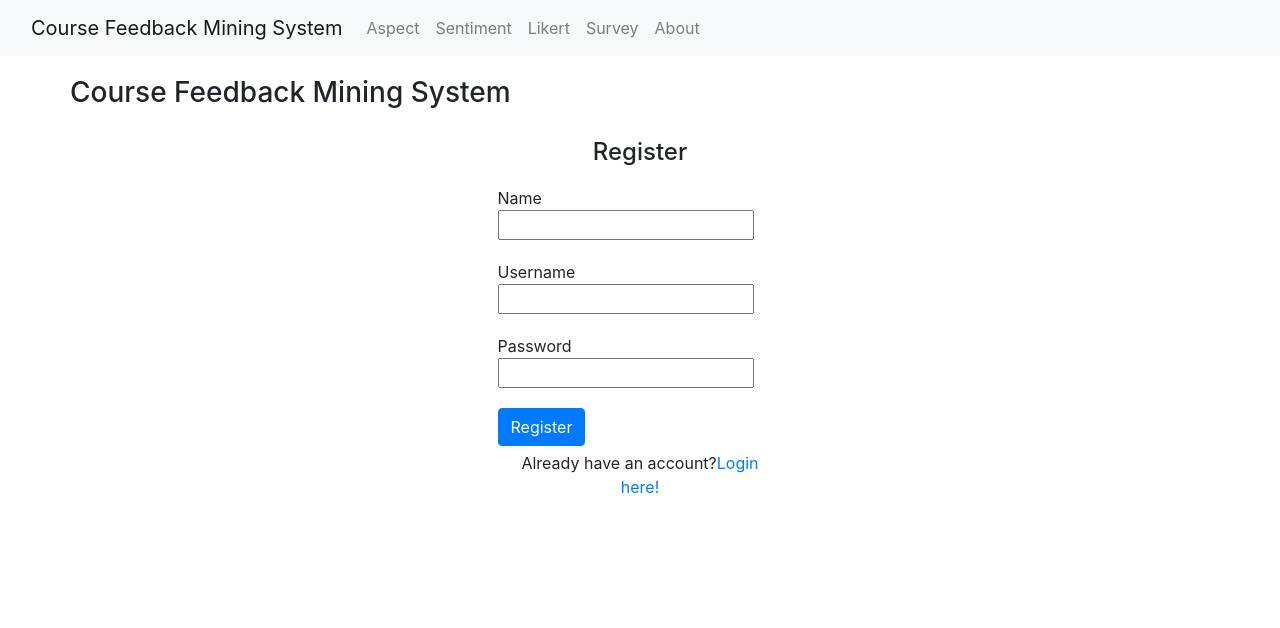
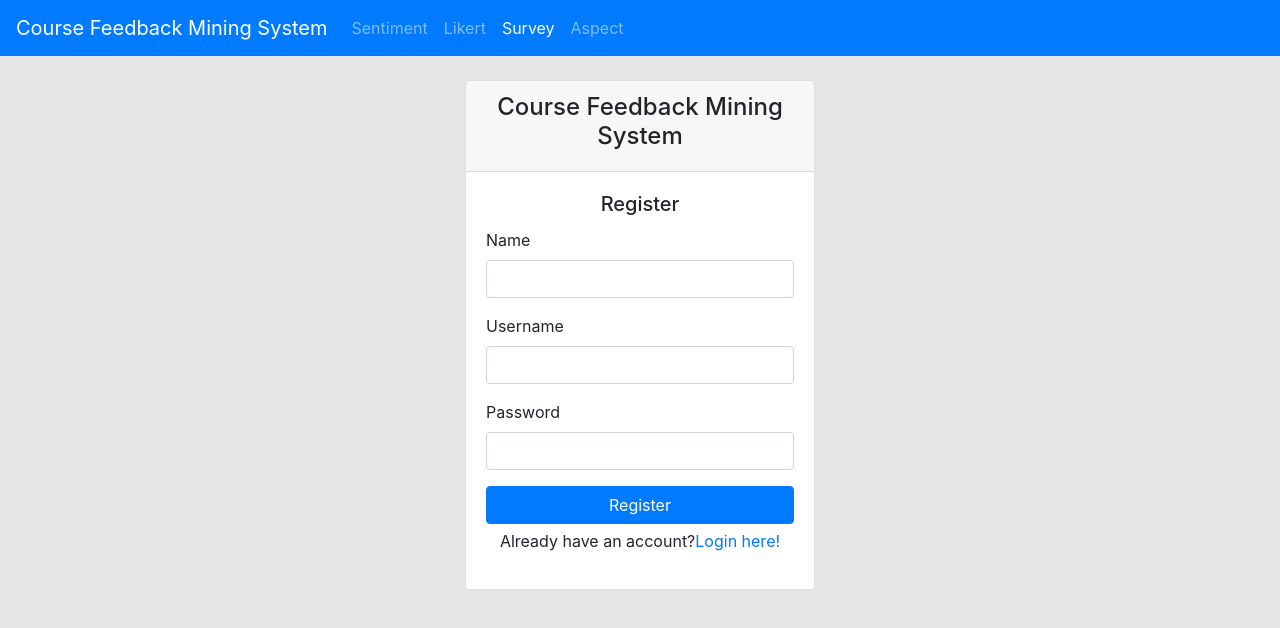
Before and after one commit to maxima04/recommender, a Django app: page /register/ in a window 1280 px wide. Shown: the top 628 px of the page. Run offline with Django 3.2, Linux system fonts and the light colour scheme; parts of the project's set-up code (start-up, migrations or seed data) failed here and were passed over; some libraries are stand-ins or nearby versions.

Commit message:
updated ui

```diff
--- a/survey/app/__init__.py
+++ b/survey/app/__init__.py
@@ -1,6 +1,5 @@
 # import spacy
 #
 # def startup():
-#     nlp = spacy.load("en_core_web_lg")
-#
+#     nlp = spacy.load("en_core_web_sm")
 # startup()
--- a/survey/app/controller.py
+++ b/survey/app/controller.py
@@ -161,7 +161,7 @@ def getAspect():
 
     df = pd.read_csv(OPINION_SURVEY_DIR)
     ndf = df
-    nlp = spacy.load('en_core_web_lg')
+    nlp = spacy.load('en_core_web_sm')
 
     col_range = len(ndf.columns) # number of columns
     stored_pos = []
--- a/survey/app/forms.py
+++ b/survey/app/forms.py
@@ -25,13 +25,12 @@ questions = Surveyquestions.objects.all()
 ANSWER_LISTS = (('Strongly Agree', 'Strongly Agree'),
                 ('Agree', 'Agree'),
                 ('Disagree', 'Disagree'),
-                ('Strongly Disagree', 'Strongly Disagree'),
-                ('N/A', 'N/A'))
+                ('Strongly Disagree', 'Strongly Disagree'))
 
 
 class LikertForm(forms.Form):
-    course_name = forms.CharField(max_length=70)
-    a1 = forms.CharField(label=questions[0].question_description, max_length=255, widget=forms.RadioSelect(choices=ANSWER_LISTS))
+    course_name = forms.CharField(max_length=70, widget=forms.TextInput(attrs={'class' : 'form-control'}))
+    a1 = forms.CharField(label=questions[0].question_description, max_length=255, widget=forms.RadioSelect(choices=ANSWER_LISTS), attrs={'class' : 'form-check-input'})
     a2 = forms.CharField(label=questions[1].question_description, max_length=255, widget=forms.RadioSelect(choices=ANSWER_LISTS))
     a3 = forms.CharField(label=questions[2].question_description, max_length=255, widget=forms.RadioSelect(choices=ANSWER_LISTS))
     a4 = forms.CharField(label=questions[3].question_description, max_length=255, widget=forms.RadioSelect(choices=ANSWER_LISTS))
@@ -66,50 +65,50 @@ class LikertForm(forms.Form):
     ac8 = forms.CharField(label=questions[31].question_description, max_length=255, widget=forms.RadioSelect(choices=ANSWER_LISTS))
 
 class SurveyForm(forms.Form):
-    course_name = forms.CharField(max_length=70)
-    a1 = forms.CharField(max_length=255)
-    a2 = forms.CharField(max_length=255)
-    a3 = forms.CharField(max_length=255)
-    a4 = forms.CharField(max_length=255)
-    a5 = forms.CharField(max_length=255)
-    a6 = forms.CharField(max_length=255)
-    a7 = forms.CharField(max_length=255)
-    a8 = forms.CharField(max_length=255)
-    a9 = forms.CharField(max_length=255)
-    a10 = forms.CharField(max_length=255)
-    a11 = forms.CharField(max_length=255)
-    a12 = forms.CharField(max_length=255)
-    a13 = forms.CharField(max_length=255)
+    course_name = forms.CharField(max_length=70, widget=forms.TextInput(attrs={'class' : 'form-control'}))
+    a1 = forms.CharField(max_length=255, widget=forms.TextInput(attrs={'class' : 'form-control'}))
+    a2 = forms.CharField(max_length=255, widget=forms.TextInput(attrs={'class' : 'form-control'}))
+    a3 = forms.CharField(max_length=255, widget=forms.TextInput(attrs={'class' : 'form-control'}))
+    a4 = forms.CharField(max_length=255, widget=forms.TextInput(attrs={'class' : 'form-control'}))
+    a5 = forms.CharField(max_length=255, widget=forms.TextInput(attrs={'class' : 'form-control'}))
+    a6 = forms.CharField(max_length=255, widget=forms.TextInput(attrs={'class' : 'form-control'}))
+    a7 = forms.CharField(max_length=255, widget=forms.TextInput(attrs={'class' : 'form-control'}))
+    a8 = forms.CharField(max_length=255, widget=forms.TextInput(attrs={'class' : 'form-control'}))
+    a9 = forms.CharField(max_length=255, widget=forms.TextInput(attrs={'class' : 'form-control'}))
+    a10 = forms.CharField(max_length=255, widget=forms.TextInput(attrs={'class' : 'form-control'}))
+    a11 = forms.CharField(max_length=255, widget=forms.TextInput(attrs={'class' : 'form-control'}))
+    a12 = forms.CharField(max_length=255, widget=forms.TextInput(attrs={'class' : 'form-control'}))
+    a13 = forms.CharField(max_length=255, widget=forms.TextInput(attrs={'class' : 'form-control'}))
 
-    a14 = forms.CharField(max_length=255)
-    a15 = forms.CharField(max_length=255)
-    a16 = forms.CharField(max_length=255)
-    a17 = forms.CharField(max_length=255)
-    a18 = forms.CharField(max_length=255)
+    a14 = forms.CharField(max_length=255, widget=forms.TextInput(attrs={'class' : 'form-control'}))
+    a15 = forms.CharField(max_length=255, widget=forms.TextInput(attrs={'class' : 'form-control'}))
+    a16 = forms.CharField(max_length=255, widget=forms.TextInput(attrs={'class' : 'form-control'}))
+    a17 = forms.CharField(max_length=255, widget=forms.TextInput(attrs={'class' : 'form-control'}))
+    a18 = forms.CharField(max_length=255, widget=forms.TextInput(attrs={'class' : 'form-control'}))
 
-    i1 = forms.CharField(max_length=255)
-    i2 = forms.CharField(max_length=255)
-    i3 = forms.CharField(max_length=255)
+    i1 = forms.CharField(max_length=255, widget=forms.TextInput(attrs={'class' : 'form-control'}))
+    i2 = forms.CharField(max_length=255, widget=forms.TextInput(attrs={'class' : 'form-control'}))
+    i3 = forms.CharField(max_length=255, widget=forms.TextInput(attrs={'class' : 'form-control'}))
 
-    ac1 = forms.CharField(max_length=255)
-    ac2 = forms.CharField(max_length=255)
-    ac3 = forms.CharField(max_length=255)
-    ac4 = forms.CharField(max_length=255)
-    ac5 = forms.CharField(max_length=255)
-    ac6 = forms.CharField(max_length=255)
-    ac7 = forms.CharField(max_length=255)
-    ac8 = forms.CharField(max_length=255)
+    ac1 = forms.CharField(max_length=255, widget=forms.TextInput(attrs={'class' : 'form-control'}))
+    ac2 = forms.CharField(max_length=255, widget=forms.TextInput(attrs={'class' : 'form-control'}))
+    ac3 = forms.CharField(max_length=255, widget=forms.TextInput(attrs={'class' : 'form-control'}))
+    ac4 = forms.CharField(max_length=255, widget=forms.TextInput(attrs={'class' : 'form-control'}))
+    ac5 = forms.CharField(max_length=255, widget=forms.TextInput(attrs={'class' : 'form-control'}))
+    ac6 = forms.CharField(max_length=255, widget=forms.TextInput(attrs={'class' : 'form-control'}))
+    ac7 = forms.CharField(max_length=255, widget=forms.TextInput(attrs={'class' : 'form-control'}))
+    ac8 = forms.CharField(max_length=255, widget=forms.TextInput(attrs={'class' : 'form-control'}))
 
 class OpinionForm(forms.Form):
-    e1 = forms.CharField(label="26. What I like best in Canvas is/are: ", max_length=255)
-    e2 = forms.CharField(label="27. What I like least in Canvas is/are:  ", max_length=255)
-    e3 = forms.CharField(label="28. I would like to suggest:  ", max_length=255)
+    e1 = forms.CharField(label="26. What I like best in Canvas is/are: ", max_length=255, widget=forms.TextInput(attrs={'class' : 'form-control'}))
+    e2 = forms.CharField(label="27. What I like least in Canvas is/are:  ", max_length=255, widget=forms.TextInput(attrs={'class' : 'form-control'}))
+    e3 = forms.CharField(label="28. I would like to suggest:  ", max_length=255, widget=forms.TextInput(attrs={'class' : 'form-control'}))
 
 class RegistrationForm(forms.Form):
-    name = forms.CharField(label="Name", max_length=55)
-    username = forms.CharField(label="Username", max_length=255)
-    password = forms.CharField(label="Password", max_length=55, widget=forms.PasswordInput)
+    name = forms.CharField(label="Name", max_length=55, widget=forms.TextInput(attrs={'class' : 'form-control'}))
+    username = forms.CharField(label="Username", max_length=255, widget=forms.TextInput(attrs={'class' : 'form-control'}))
+    password = forms.CharField(label="Password", max_length=55, widget=forms.PasswordInput(attrs={'class' : 'form-control'}))
 
 class LoginForm(forms.Form):
-    username = forms.CharField(label="Username", max_length=255)
-    password = forms.CharField(label="Password", max_length=55, widget=forms.PasswordInput)
+    username = forms.CharField(label="Username", max_length=255, widget=forms.TextInput(attrs={'class' : 'form-control'}))
+    password = forms.CharField(label="Password", max_length=55, widget=forms.PasswordInput(attrs={'class' : 'form-control'}))
--- a/survey/app/static/css/style.css
+++ b/survey/app/static/css/style.css
@@ -1,10 +1,16 @@
 body {
+    background-color: #e5e5e5;
 }
 
-/*Login and register*/
-#login-form, #register-form, #form-label, #aspect-form{
+/*top margin*/
+#div-margin-top, #login-form, #register-form, #form-label{
+    margin-top: 80px;
+}
+
+#aspect-form{
     margin-top: 20px;
 }
+
 
 #login-button, #login-fields-label, #register-button, #register-fields-label{
     margin-top: 20px;
@@ -17,12 +23,9 @@ body {
 
 /*Survey*/
 
-#submit-button-row{
-       margin-top: 60px;
-}
-
 #survey-submit-button{
     margin-bottom: 100px;
+    margin-top: 50px;
 
 }
 
@@ -48,3 +51,11 @@ ul {
 #aspect-submit-button{
     width: 200px;
 }
+
+/*alert*/
+#alert-message{
+    font-size: 16px;
+}
+#alert-message-div{
+    height: 50px;
+}
--- a/survey/app/templates/app/navbar.html
+++ b/survey/app/templates/app/navbar.html
@@ -1,22 +1,14 @@
-<nav class="navbar navbar-expand-lg navbar-light bg-light">
-  <div class="container-fluid">
-    <a class="navbar-brand" href="#">Course Feedback Mining System</a>
-    <button class="navbar-toggler" type="button" data-bs-toggle="collapse" data-bs-target="#navbarNavAltMarkup" aria-controls="navbarNavAltMarkup" aria-expanded="false" aria-label="Toggle navigation">
-      <span class="navbar-toggler-icon"></span>
-    </button>
-    <div class="collapse navbar-collapse" id="navbarNavAltMarkup">
-      <div class="navbar-nav">
-
-        {% if role == "admin" %}
-          <a class="nav-link active" aria-current="page" href="#">Dashboard</a>
-        {% endif %}
-
-        <a class="nav-link" href="{% url 'aspect' %}">Aspect</a>
-        <a class="nav-link" href="{% url 'sentiment' %}">Sentiment</a>
-        <a class="nav-link" href="{% url 'likert' %}">Likert</a>
-        <a class="nav-link" href="{% url 'survey' %}">Survey</a>
-        <a class="nav-link" href="#">About</a>
-      </div>
+<nav class="navbar fixed-top navbar-expand-lg navbar-dark bg-primary">
+  <a class="navbar-brand" href="#">Course Feedback Mining System</a>
+  <button class="navbar-toggler" type="button" data-toggle="collapse" data-target="#navbarNavAltMarkup" aria-controls="navbarNavAltMarkup" aria-expanded="false" aria-label="Toggle navigation">
+    <span class="navbar-toggler-icon"></span>
+  </button>
+  <div class="collapse navbar-collapse" id="navbarNavAltMarkup">
+    <div class="navbar-nav">
+      <a class="nav-item nav-link" href="{% url 'sentiment' %}">Sentiment</a>
+      <a class="nav-item nav-link" href="{% url 'likert' %}">Likert</a>
+      <a class="nav-item nav-link active" href="{% url 'survey' %}">Survey <span class="sr-only">(current)</span> </a>
+      <a class="nav-item nav-link" href="{% url 'aspect' %}">Aspect</a>
     </div>
   </div>
 </nav>
--- a/survey/app/templates/app/register.html
+++ b/survey/app/templates/app/register.html
@@ -1,21 +1,22 @@
 {% extends 'app/main.html' %}
 {% block content %}
 
-<div class="row" id="form-label">
-    <h3 class="text-center">Course Feedback Mining System</h3>
-</div>
 <div class="row justify-content-md-center" id="register-form">
     <div class="col-sm-2 col-md-auto col-lg-4">
     </div>
-    <div class="col-sm-8 col-md-3 col-lg-3">
-        <form action="#" method="post">
-            <h4 class="text-center">Register</h4>
+    <div class="col-sm-8 col-md-3 col-lg-4">
+        <div class="card">
+            <div class="card-header text-center">
+                <h4 class="text-center">Course Feedback Mining System</h4>
+            </div>
+            <div class="card-body">
+                <h5 class="card-title text-center">Register</h5>
+                <form action="#" method="post" >
                     {% csrf_token %}
-
                     {% if messages %}
                     {% for message in messages %}
-            <div class="alert alert-danger alert-dismissible fade show">
-                <strong></strong> {{message}}
+                    <div class="alert alert-danger alert-dismissible fade show" role="alert" id="alert-message-div">
+                        <p id="alert-message">{{message}}</p>
                         <button type="button" class="close" data-dismiss="alert" aria-label="Close">
                             <span aria-hidden="true">&times;</span>
                         </button>
@@ -24,18 +25,16 @@
                     {% endif %}
 
                     {% for item in registrationForm %}
-                <div class="row" id="register-fields-label">
-                    {{ item.label }}
-                </div>
-                <div class="row">
+                    <div class="form-group">
+                        <label>{{ item.label }}</label>
                         {{ item }}
                     </div>
                     {% endfor %}
-            <div class="row" id="register-button">
-                <input class="btn btn-primary" type="submit" value="Register">
-            </div>
+                    <input class="btn btn-primary btn-block" type="submit" value="Register">
                 </form>
                 <p class="text-center" id="register-login-link">Already have an account?<a href="{% url 'login' %}">Login here!</a></p>
+            </div>
+        </div>
     </div>
     <div class="col-sm-2 col-md-auto col-lg-4">
     </div>
--- a/survey/app/views.py
+++ b/survey/app/views.py
@@ -129,7 +129,7 @@ def likertPage(request):
 
         }
 
-    return render(request, 'likertChart.html', context)
+    return render(request, 'app/likertChart.html', context)
 
 def sentimentPage(request):
 
@@ -159,7 +159,7 @@ def aspectPage(request):
     with open(SENTIMENT_DICT_DIR, "rb") as ts:
         sent = pickle.load(ts)
 
-    selected_title = 'I can easily log-in and log-out my Canvas account.  '
+    selected_title = 'I can easily log-in and log-out my Canvas account. '
     form = TitleForm()
     if request.method == 'POST':
         form = TitleForm(request.POST)
```
Also changed, not shown: survey/app/templates/app/login.html (+16 -15 lines), survey/app/templates/app/survey.html (+30 -33 lines), 3 other files. Lines whose indentation alone changed are shown as unchanged.
